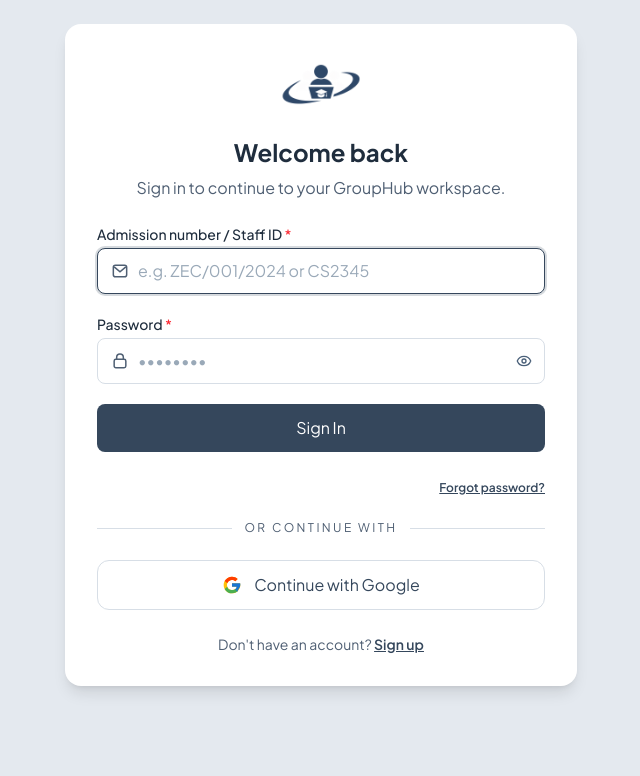
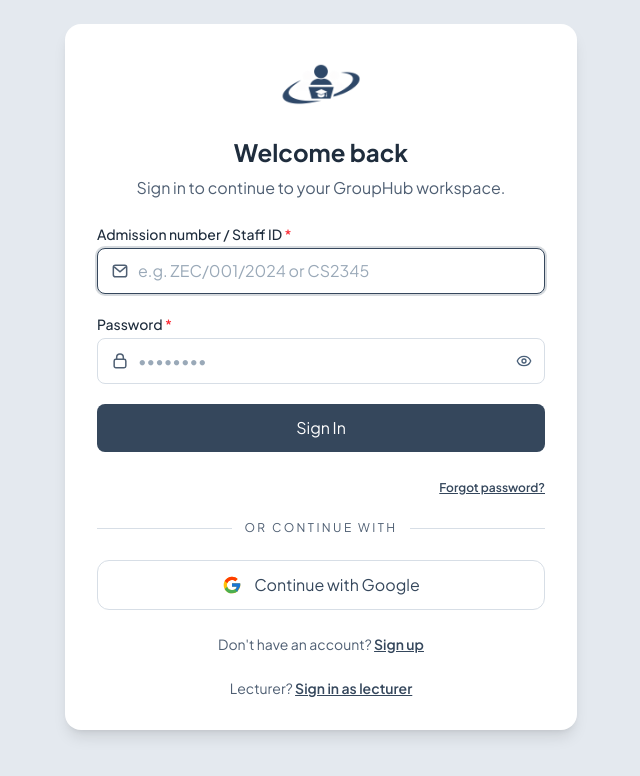
Before and after one commit to MainaIvy/GroupHub, a React (Vite) app in the folder frontend/: page /login in a window 1280 px wide. Shown: the top 776 px of the page, without its empty margins (319-959 px from the left). Built offline with nearby package versions, Linux system fonts and the light colour scheme; no server answers.

Commit message:
Add lecturer login link on regular login page

```diff
--- a/frontend/src/components/Login.jsx
+++ b/frontend/src/components/Login.jsx
@@ -339,6 +339,13 @@ const Login = () => {
               Sign up
             </Link>
           </p>
+
+          <p className="pt-1 text-center text-sm text-[#4F5F73]">
+            Lecturer?{' '}
+            <Link to="/lecturer/login" className="font-semibold text-[#35475C] underline">
+              Sign in as lecturer
+            </Link>
+          </p>
         </form>
       </main>
     </div>
```
